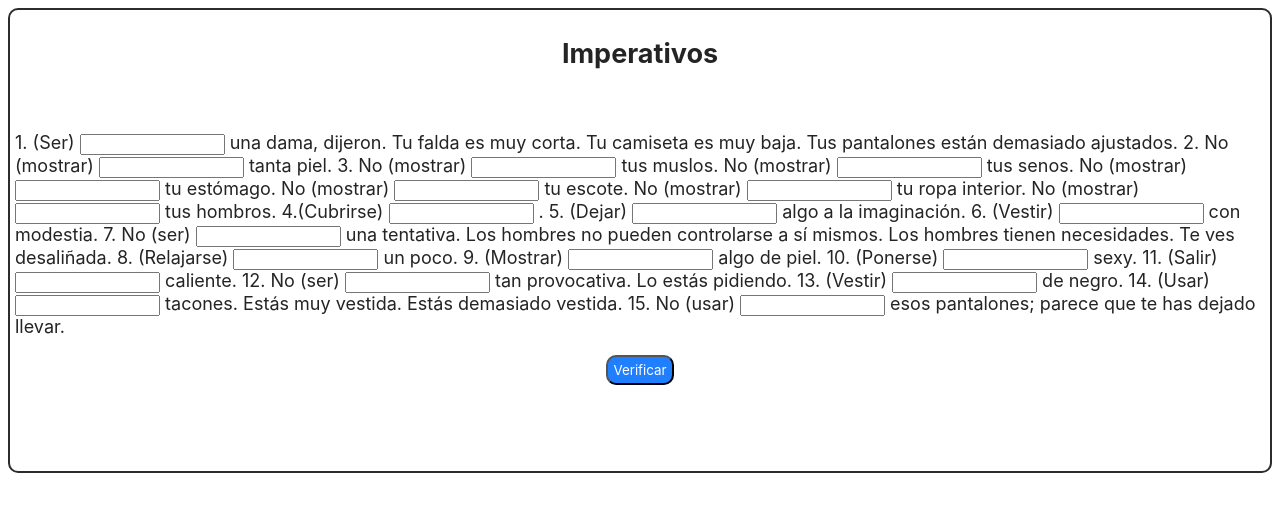
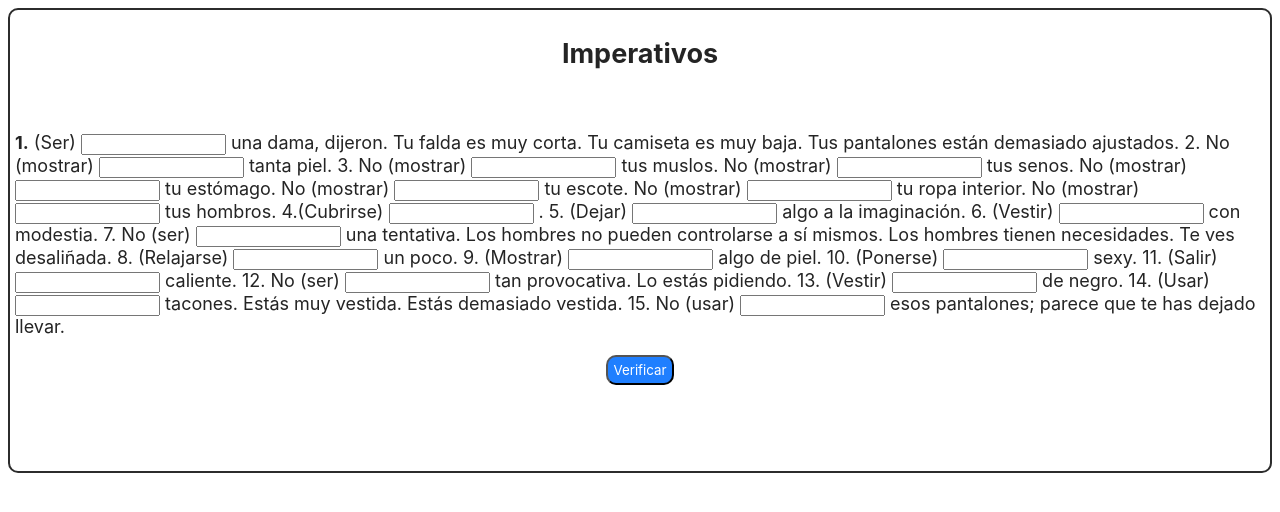
Before and after one commit to carlaberni/ejercicioscastellano, a plain HTML site: page index.html in a window 1280 px wide. Drawn offline with Linux system fonts and the light colour scheme.

Commit message:
Update index.html

```diff
--- a/index.html
+++ b/index.html
@@ -49,7 +49,7 @@
             <div id="center001">
                 <h2><strong>Imperativos</strong></h2>
             <p style="display: none"><strong>Banco de palabras:</strong> Sé - Mostrés - Mostrés - Mostrés - Mostrés</p></div><br />
-<p>1. (Ser)
+            <p><strong>1.</strong> (Ser)
 <input type="text" class="check003" id="input001" size="15" /><text class="button002" id="check001"></text>
 una dama, dijeron. Tu falda es muy corta. Tu camiseta es muy baja. Tus pantalones están demasiado ajustados. 2. No (mostrar)­
 <input id="input002" size="15" /><text class="button002" id="check002"></text>
```
